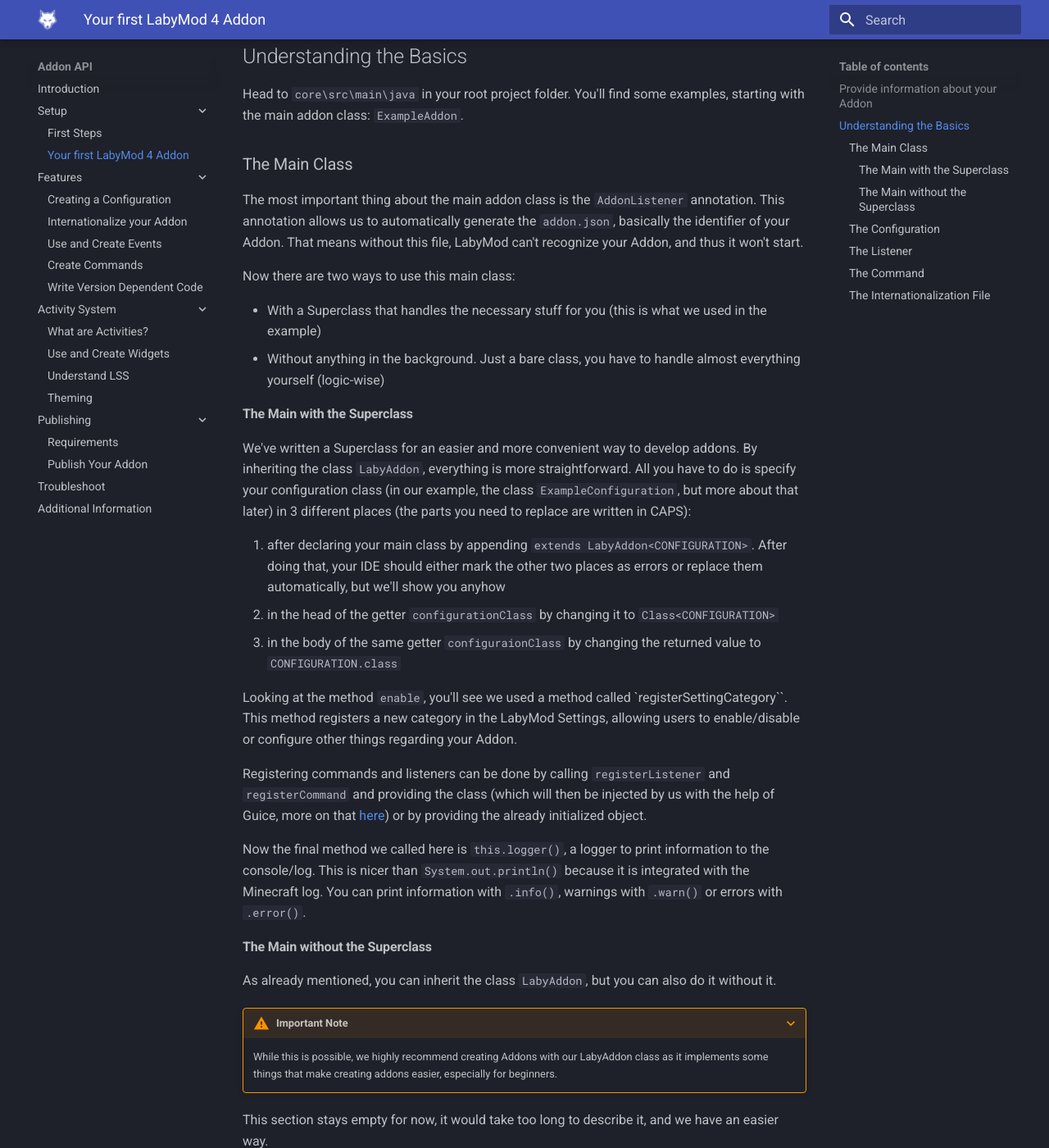
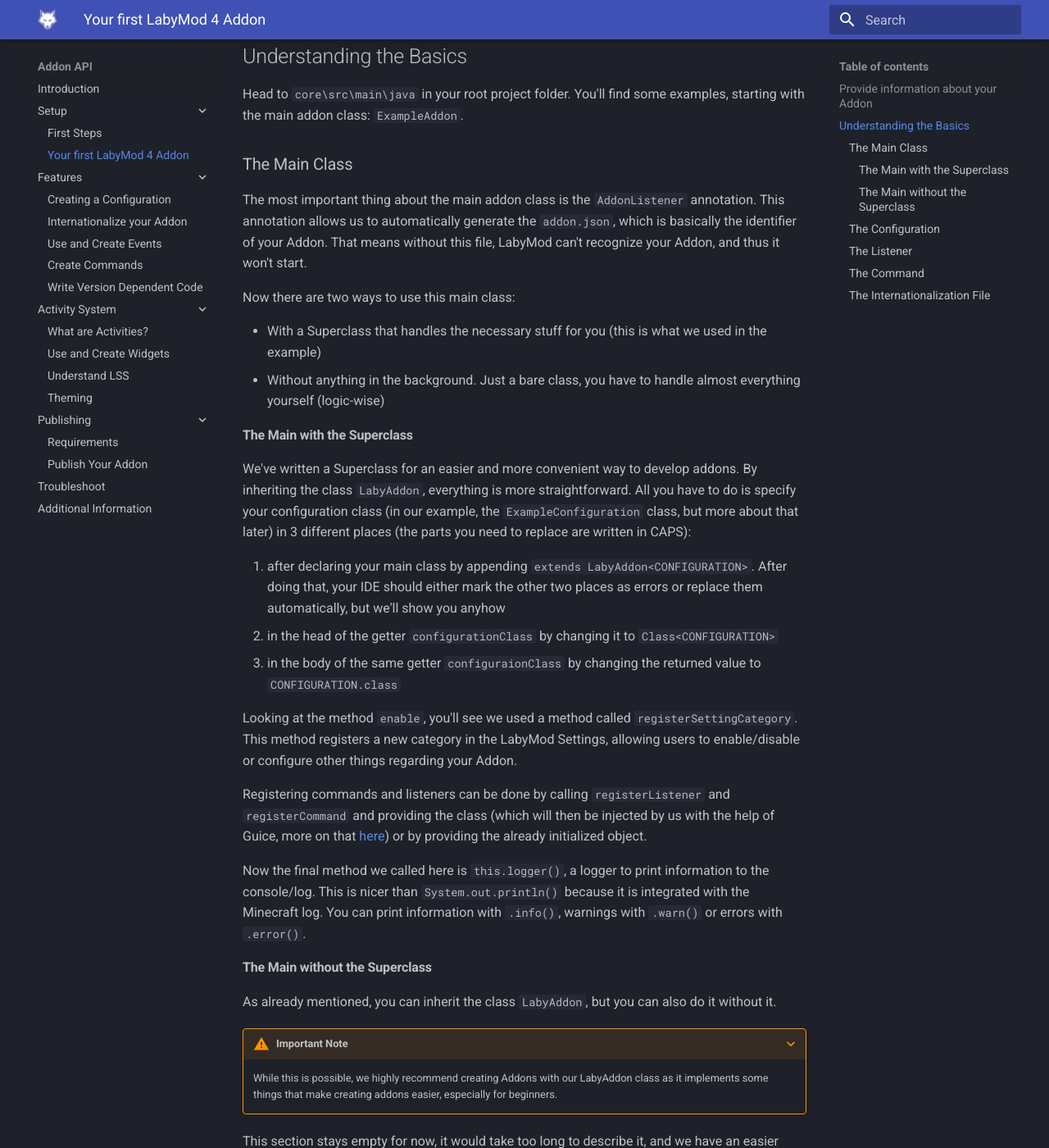
Before and after one commit to LabyMod/labymod4-api-wiki, an MkDocs documentation site: the page built from docs/pages/addon/setup/setup.md, in a window 1280 px wide and 1400 px high, scrolled down 864 px. Shown: the whole window at 82% size. Built offline with MkDocs 1.6.1 and Material for MkDocs 9.7.7, drawn with Linux system fonts in a browser that asks for light colours; some of the changed text lies outside the part shown.

Commit message:
Language update

```diff
--- a/docs/pages/addon/setup/setup.md
+++ b/docs/pages/addon/setup/setup.md
@@ -22,7 +22,7 @@
 
 ### The Main Class
 
-The most important thing about the main addon class is the `AddonListener` annotation. This annotation allows us to automatically generate the `addon.json`, basically the identifier of your Addon. That means without this file, LabyMod can't recognize your Addon, and thus it won't start.
+The most important thing about the main addon class is the `AddonListener` annotation. This annotation allows us to automatically generate the `addon.json`, which is basically the identifier of your Addon. That means without this file, LabyMod can't recognize your Addon, and thus it won't start.
 
 Now there are two ways to use this main class:
 
@@ -31,14 +31,14 @@
 
 #### The Main with the Superclass
 
-We've written a Superclass for an easier and more convenient way to develop addons. By inheriting the class `LabyAddon`, everything is more straightforward. All you have to do is specify your configuration class (in our example, the class `ExampleConfiguration`, but more about that later) in 3 different places (the parts you need to replace are written in CAPS):
+We've written a Superclass for an easier and more convenient way to develop addons. By inheriting the class `LabyAddon`, everything is more straightforward. All you have to do is specify your configuration class (in our example, the `ExampleConfiguration` class, but more about that later) in 3 different places (the parts you need to replace are written in CAPS):
 
  1. after declaring your main class by appending `extends LabyAddon<CONFIGURATION>`. After doing that, your IDE should either mark the other two places as errors or replace them automatically, but we'll show you anyhow
  2. in the head of the getter `configurationClass` by changing it to `Class<CONFIGURATION>`
  3. in the body of the same getter `configuraionClass` by changing the returned value to `CONFIGURATION.class`
 
 
-Looking at the method `enable`, you'll see we used a method called `registerSettingCategory``. This method registers a new category in the LabyMod Settings, allowing users to enable/disable or configure other things regarding your Addon.
+Looking at the method `enable`, you'll see we used a method called `registerSettingCategory`. This method registers a new category in the LabyMod Settings, allowing users to enable/disable or configure other things regarding your Addon.
 
 Registering commands and listeners can be done by calling `registerListener` and `registerCommand` and providing the class (which will then be injected by us with the help of Guice, more on that
 <a href="#FINAL_LINK_HERE">here</a>) or by providing the already initialized object.
```
Also changed, not shown: other parts of docs/pages/addon/setup/setup.md (+3 -3 lines), docs/pages/addon/additional-infos.md (+1 -1 lines), docs/pages/addon/features/config.md (+1 -1 lines), docs/pages/addon/index.md (+3 -3 lines), docs/pages/addon/setup/first-steps.md (+1 -1 lines).
